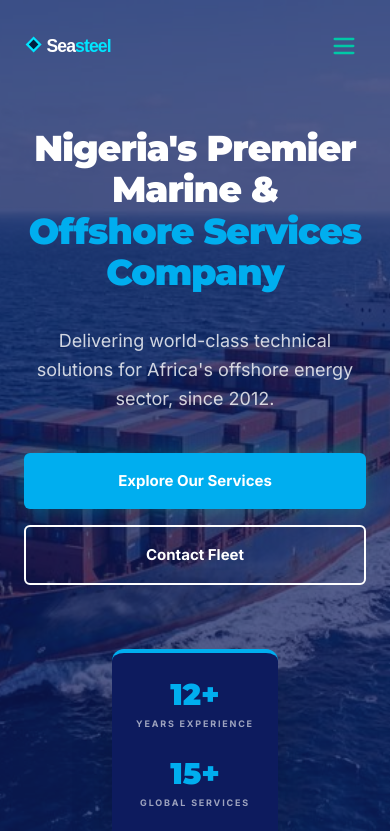
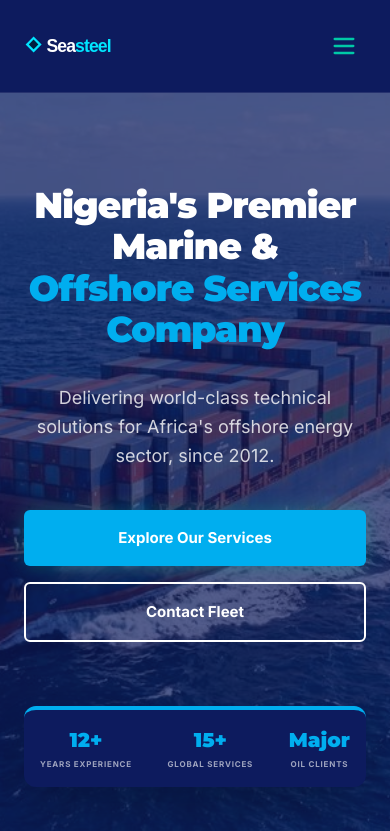
Before and after one commit to AssuredPixel/seasteel-marine-project, a Next.js app: page / in a window 390 px wide. Shown: the top 831 px of the page. Built offline with nearby package versions, Linux system fonts and the light colour scheme.

Commit message:
modified:   components/layout/Navbar.tsx 	modified:   components/sections/FleetOverview.tsx 	modified:   components/sections/Hero.tsx 	modified:   components/sections/Partners.tsx

```diff
--- a/components/layout/Navbar.tsx
+++ b/components/layout/Navbar.tsx
@@ -50,7 +50,7 @@ export default function Navbar() {
       className={`fixed top-0 left-0 right-0 z-50 transition-all duration-500 ${
         scrolled
           ? "bg-navy/90 backdrop-blur-md border-b border-white/10 shadow-lg py-1"
-          : "bg-transparent py-2"
+          : "bg-navy md:bg-transparent py-2 md:py-4 border-b border-white/10 md:border-transparent"
       }`}
     >
       <nav className="max-w-7xl mx-auto px-6 md:px-12 py-4 flex items-center justify-between">
--- a/components/sections/FleetOverview.tsx
+++ b/components/sections/FleetOverview.tsx
@@ -125,18 +125,18 @@ export default function FleetOverview() {
             whileInView={{ opacity: 1, x: 0 }}
             viewport={{ once: true }}
             transition={{ delay: 0.4, duration: 0.6 }}
-            className="absolute bottom-10 left-6 md:left-10 bg-navy/80 border border-white/10 backdrop-blur-md p-8 md:p-10 rounded-xl max-w-[320px] shadow-2xl"
+            className="absolute bottom-4 left-4 right-4 md:right-auto md:bottom-10 md:left-10 bg-navy/90 border border-white/10 backdrop-blur-md p-5 md:p-10 rounded-xl md:max-w-[320px] shadow-2xl"
           >
-            <h3 className="text-white text-2xl font-heading font-bold mb-2">
+            <h3 className="text-white text-[16px] md:text-2xl font-heading font-bold mb-1 md:mb-2">
               Precision at Sea
             </h3>
-            <p className="text-gray-300 font-body text-sm leading-relaxed">
+            <p className="text-gray-300 font-body text-[12px] md:text-sm leading-snug md:leading-relaxed line-clamp-2 md:line-clamp-none">
               Equipped with advanced DP systems and specialized technical capabilities
               for deepwater and shallow-water support.
             </p>
-            <div className="mt-6 flex items-center gap-2">
-              <div className="w-8 h-[2px] bg-cyan" />
-              <span className="text-cyan text-xs font-black uppercase tracking-widest">
+            <div className="mt-3 md:mt-6 flex items-center gap-2">
+              <div className="w-6 md:w-8 h-[2px] bg-cyan" />
+              <span className="text-cyan text-[10px] md:text-xs font-black uppercase tracking-widest">
                 Fleet Capacity
               </span>
             </div>
--- a/components/sections/Hero.tsx
+++ b/components/sections/Hero.tsx
@@ -102,14 +102,14 @@ export default function Hero() {
             variants={itemVariants}
             className="z-20 w-full flex justify-center"
           >
-            <div className="bg-navy px-6 py-6 md:px-10 md:py-8 rounded-[12px] border-t-4 md:border-t-0 md:border-l-4 border-cyan-bright shadow-2xl">
-              <div className="flex flex-col sm:flex-row items-center justify-center gap-6 md:gap-12">
+            <div className="bg-navy px-4 py-4 md:px-10 md:py-8 w-full mx-auto rounded-[12px] border-t-4 md:border-t-0 md:border-l-4 border-cyan-bright shadow-2xl">
+              <div className="flex flex-row items-center justify-between sm:justify-center gap-3 sm:gap-6 md:gap-12">
                 {stats.map((stat, idx) => (
                   <div key={idx} className="flex flex-col text-center">
-                    <span className="text-cyan-bright text-3xl md:text-4xl font-heading font-black mb-1">
+                    <span className="text-cyan-bright text-xl sm:text-3xl md:text-4xl font-heading font-black mb-1">
                       {stat.value}
                     </span>
-                    <span className="text-white/60 text-[9px] md:text-[10px] font-body font-bold uppercase tracking-[0.2em]">
+                    <span className="text-white/60 text-[8px] sm:text-[9px] md:text-[10px] font-body font-bold uppercase tracking-[0.1em] sm:tracking-[0.2em] whitespace-nowrap">
                       {stat.label}
                     </span>
                   </div>
--- a/components/sections/Partners.tsx
+++ b/components/sections/Partners.tsx
@@ -64,9 +64,9 @@ export default function Partners() {
               key={idx}
               variants={itemVariants}
               whileHover={{ y: -5 }}
-              className="bg-white p-8 rounded-[16px] border border-gray-100 shadow-sm hover:shadow-md hover:border-cyan transition-all duration-300 flex items-center justify-center min-h-[120px] text-center"
+              className="bg-white p-4 md:p-8 rounded-[16px] border border-gray-100 shadow-sm hover:shadow-md hover:border-cyan transition-all duration-300 flex items-center justify-center min-h-[90px] md:min-h-[120px] text-center"
             >
-              <h3 className="text-navy font-body font-bold text-[16px] leading-tight px-4 cursor-default">
+              <h3 className="text-navy font-body font-bold text-[13px] md:text-[16px] leading-tight px-1 md:px-4 cursor-default break-words">
                 {partner}
               </h3>
             </motion.div>
```
